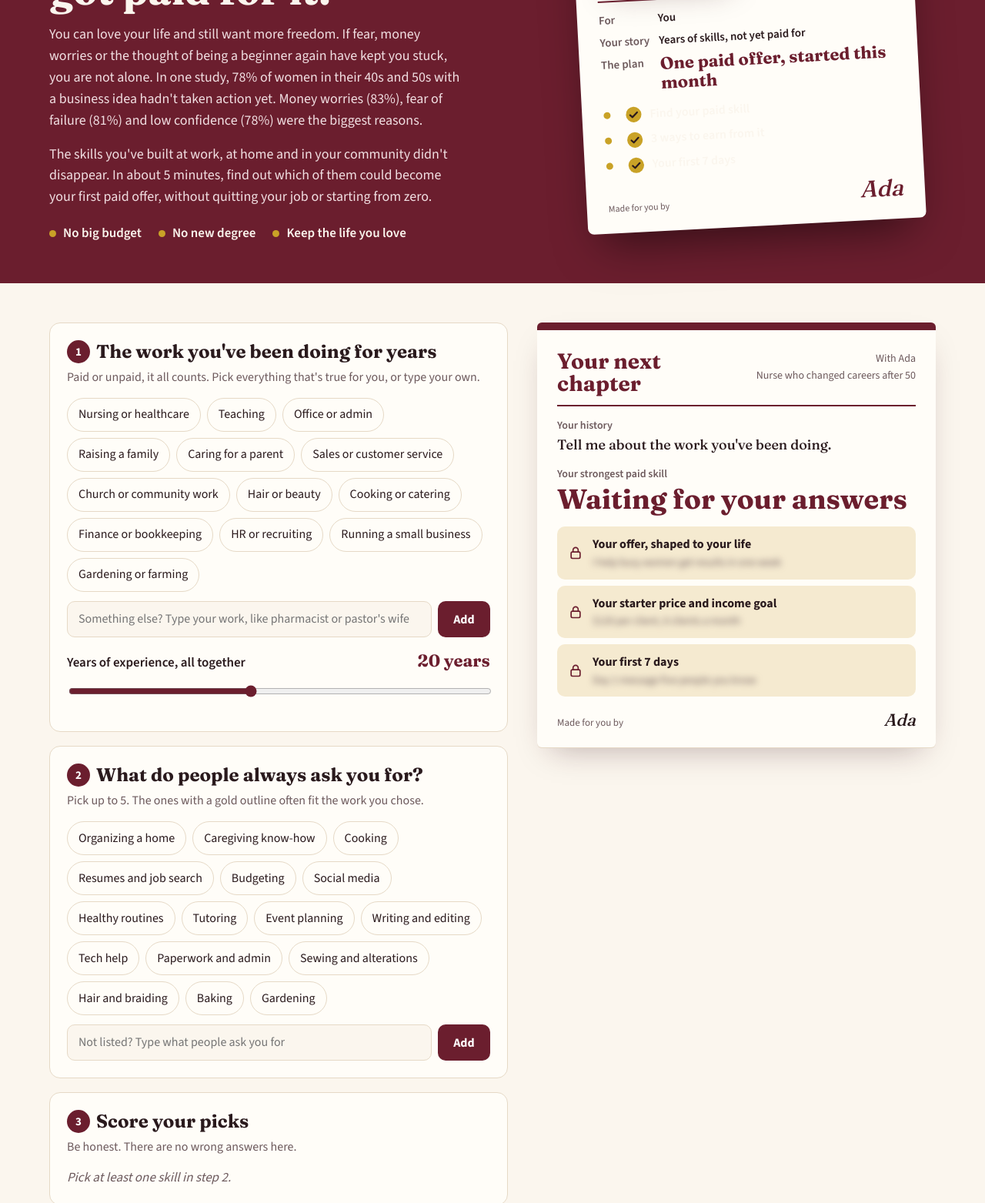
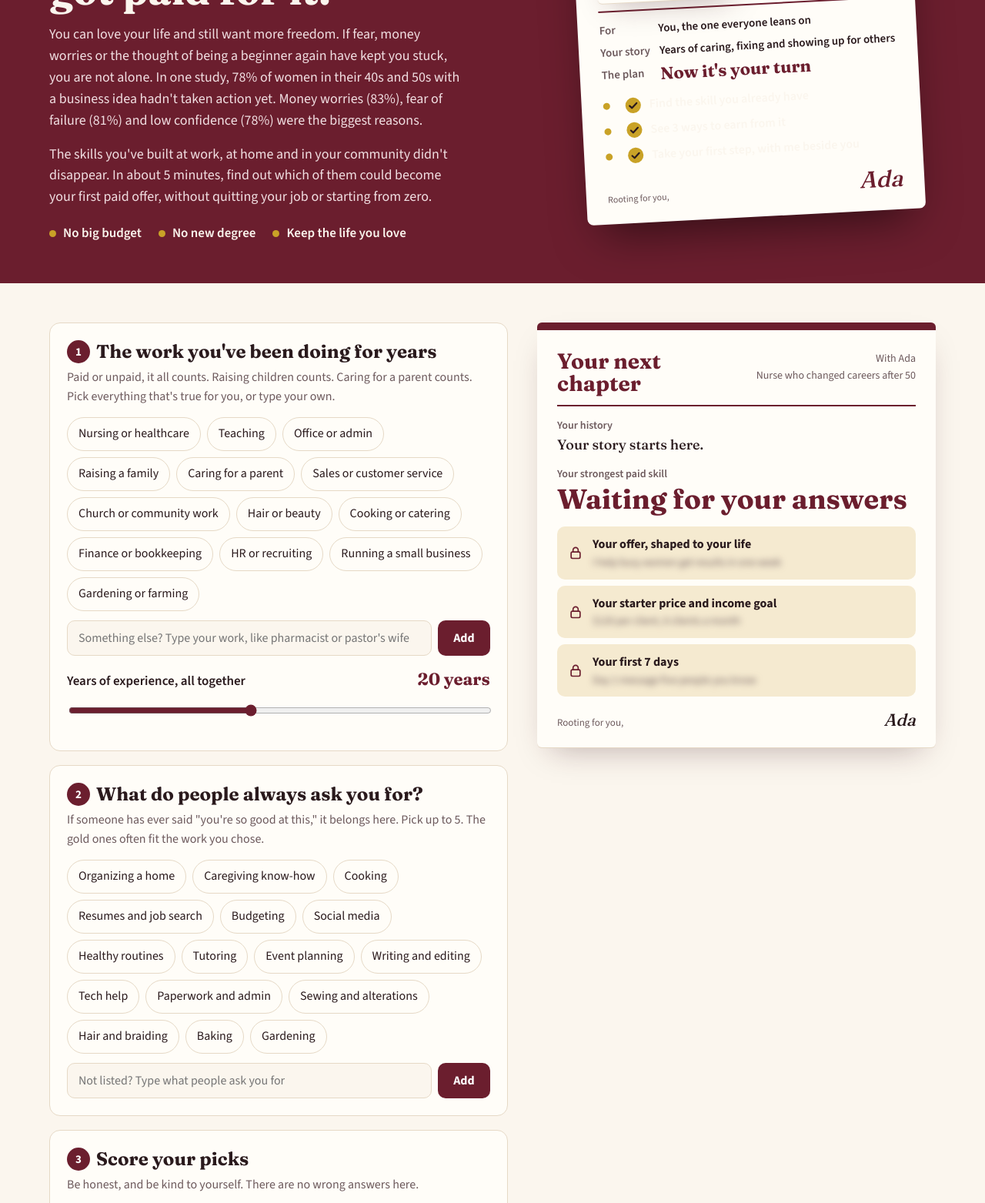
Before and after one commit to linctrader-glitch/skill-finder, a plain HTML site: page index.html in a window 1280 px wide. Shown: the part 296-1859 px from the top of the page at 77% size. Drawn offline with nearby package versions, Linux system fonts and the light colour scheme.

Commit message:
Warmer, more reassuring wording throughout
Co-Authored-By: Claude Opus 5.5 <noreply@anthropic.com>
Claude-Session: https://claude.ai/code/session_01NjBxkxW36PBatzzHnTUVmQ

```diff
--- a/index.html
+++ b/index.html
@@ -129,16 +129,16 @@ footer{font-size:14px;color:var(--soft)}
   <div class="note" aria-hidden="true"><div class="slip">
     <div class="h"><div class="rx">Your next chapter</div><small>Build With Ada</small></div>
     <dl>
-      <dt>For</dt><dd>You</dd>
-      <dt>Your story</dt><dd>Years of skills, not yet paid for</dd>
-      <dt>The plan</dt><dd class="big">One paid offer, started this month</dd>
+      <dt>For</dt><dd>You, the one everyone leans on</dd>
+      <dt>Your story</dt><dd>Years of caring, fixing and showing up for others</dd>
+      <dt>The plan</dt><dd class="big">Now it's your turn</dd>
     </dl>
     <ul>
-      <li><svg viewBox="0 0 24 24" aria-hidden="true"><circle cx="12" cy="12" r="11" fill="#c9a227"/><path d="M7 12.5l3.2 3.2L17 9" fill="none" stroke="#2a1a1d" stroke-width="2.4" stroke-linecap="round" stroke-linejoin="round"/></svg>Find your paid skill</li>
-      <li><svg viewBox="0 0 24 24" aria-hidden="true"><circle cx="12" cy="12" r="11" fill="#c9a227"/><path d="M7 12.5l3.2 3.2L17 9" fill="none" stroke="#2a1a1d" stroke-width="2.4" stroke-linecap="round" stroke-linejoin="round"/></svg>3 ways to earn from it</li>
-      <li><svg viewBox="0 0 24 24" aria-hidden="true"><circle cx="12" cy="12" r="11" fill="#c9a227"/><path d="M7 12.5l3.2 3.2L17 9" fill="none" stroke="#2a1a1d" stroke-width="2.4" stroke-linecap="round" stroke-linejoin="round"/></svg>Your first 7 days</li>
+      <li><svg viewBox="0 0 24 24" aria-hidden="true"><circle cx="12" cy="12" r="11" fill="#c9a227"/><path d="M7 12.5l3.2 3.2L17 9" fill="none" stroke="#2a1a1d" stroke-width="2.4" stroke-linecap="round" stroke-linejoin="round"/></svg>Find the skill you already have</li>
+      <li><svg viewBox="0 0 24 24" aria-hidden="true"><circle cx="12" cy="12" r="11" fill="#c9a227"/><path d="M7 12.5l3.2 3.2L17 9" fill="none" stroke="#2a1a1d" stroke-width="2.4" stroke-linecap="round" stroke-linejoin="round"/></svg>See 3 ways to earn from it</li>
+      <li><svg viewBox="0 0 24 24" aria-hidden="true"><circle cx="12" cy="12" r="11" fill="#c9a227"/><path d="M7 12.5l3.2 3.2L17 9" fill="none" stroke="#2a1a1d" stroke-width="2.4" stroke-linecap="round" stroke-linejoin="round"/></svg>Take your first step, with me beside you</li>
     </ul>
-    <div class="sg"><span>Made for you by</span><i>Ada</i></div>
+    <div class="sg"><span>Rooting for you,</span><i>Ada</i></div>
   </div></div>
 </div></header>
 
@@ -146,7 +146,7 @@ footer{font-size:14px;color:var(--soft)}
   <div>
     <section class="step" id="s1">
       <h2><span class="num">1</span>The work you've been doing for years</h2>
-      <p class="hint">Paid or unpaid, it all counts. Pick everything that's true for you, or type your own.</p>
+      <p class="hint">Paid or unpaid, it all counts. Raising children counts. Caring for a parent counts. Pick everything that's true for you, or type your own.</p>
       <div class="chips" id="roles"></div>
       <form class="add" id="roleForm"><input id="roleIn" aria-label="Your work" maxlength="40" placeholder="Something else? Type your work, like pharmacist or pastor's wife"><button type="submit">Add</button></form>
       <div class="rowv"><label for="yrs">Years of experience, all together</label><b id="yrsv"></b></div>
@@ -155,29 +155,29 @@ footer{font-size:14px;color:var(--soft)}
 
     <section class="step" id="s2">
       <h2><span class="num">2</span>What do people always ask you for?</h2>
-      <p class="hint">Pick up to 5. The ones with a gold outline often fit the work you chose.</p>
+      <p class="hint">If someone has ever said "you're so good at this," it belongs here. Pick up to 5. The gold ones often fit the work you chose.</p>
       <div class="chips" id="chips"></div>
       <form class="add" id="skillForm"><input id="skillIn" aria-label="Your skill" maxlength="40" placeholder="Not listed? Type what people ask you for"><button type="submit">Add</button></form>
     </section>
 
     <section class="step" id="s3">
       <h2><span class="num">3</span>Score your picks</h2>
-      <p class="hint">Be honest. There are no wrong answers here.</p>
+      <p class="hint">Be honest, and be kind to yourself. There are no wrong answers here.</p>
       <div id="rates"><p class="empty">Pick at least one skill in step 2.</p></div>
     </section>
 
     <section class="step" id="s4">
       <h2><span class="num">4</span>Which 2 or 3 do you love most?</h2>
-      <p class="hint">Money follows what you'll keep showing up for. Tap the ones that light you up.</p>
+      <p class="hint">You'll keep showing up for what you love, and that's what turns into income. Tap the 2 or 3 that make you smile.</p>
       <div class="love" id="love"><p class="empty">Score your picks first.</p></div>
     </section>
 
     <section class="ways" id="ways" aria-live="polite">
       <p class="kicker">Your quick win</p>
       <h2 id="wtitle">3 ways to get paid for your skill</h2>
-      <p class="hint" style="color:var(--soft);margin:0">Read them out loud. Which one feels like you?</p>
+      <p class="hint" style="color:var(--soft);margin:0">These are already inside you. Read them out loud. Which one feels like you?</p>
       <ol id="wlist"></ol>
-      <p class="bring">Picking one is the easy part. Turning it into your first paying client is where I come in. Let's bring it to life together.</p>
+      <p class="bring">You don't have to have it all figured out. Picking one is the easy part. Turning it into your first paying client is where I come in, and you won't do it alone.</p>
       <a class="btn gold" id="book3" href="#">Book a call to bring it to life</a>
     </section>
   </div>
@@ -186,7 +186,7 @@ footer{font-size:14px;color:var(--soft)}
     <div class="rx" id="rx" aria-live="polite">
       <div class="top"><div class="sym">Your next chapter</div><div class="who">With Ada<br>Nurse who changed careers after 50</div></div>
       <div class="lbl">Your history</div>
-      <p class="hist" id="rhist">Tell me about the work you've been doing.</p>
+      <p class="hist" id="rhist">Your story starts here.</p>
       <div class="lbl">Your strongest paid skill</div>
       <div class="skill" id="rskill">Waiting for your answers</div>
       <p class="also" id="ralso"></p>
@@ -196,10 +196,10 @@ footer{font-size:14px;color:var(--soft)}
         <div class="lock"><svg viewBox="0 0 24 24"><rect x="5" y="11" width="14" height="10" rx="2"/><path d="M8 11V8a4 4 0 0 1 8 0v3"/></svg><div><b>Your first 7 days</b><span>Day 1 message five people you know</span></div></div>
       </div>
       <div class="cta">
-        <p>Your 3 ways to get paid are ready under step 4. Pick one, and let's bring it to life together on a 1:1 call.</p>
+        <p>Look at what you already have. Your 3 ways to get paid are ready under step 4. Let's bring one to life together on a 1:1 call.</p>
         <a class="btn gold wide" id="book" href="#">Book a call to bring it to life</a>
       </div>
-      <div class="sig"><span>Made for you by</span><i>Ada</i></div>
+      <div class="sig"><span>Rooting for you,</span><i>Ada</i></div>
     </div>
   </aside>
 </div></main>
@@ -207,7 +207,7 @@ footer{font-size:14px;color:var(--soft)}
 <section class="band unlock" id="unlock"><div class="wrap">
   <div>
     <h2>You have your ideas. Let's bring one to life.</h2>
-    <p>Knowing your skill and your options is a real win. Turning one of them into money is where most women get stuck, alone and second-guessing. You don't have to figure it out by yourself.</p>
+    <p>Knowing your skill and your options is a real win. Turning one of them into money is where most women get stuck, alone and second-guessing. You don't have to figure it out by yourself. Whatever you choose, you're not starting from zero, and you won't be doing it alone.</p>
     <p class="story">I was a nurse for years. I changed careers after 50, and now I help women over 40 reinvent themselves. I know what it feels like to wonder if it's too late. It isn't.</p>
     <a class="btn gold" id="book2" href="#">Book a call to bring it to life</a>
   </div>
@@ -298,13 +298,13 @@ function draw(){
 function rx(){
   const y=+$("yrs").value;$("yrsv").textContent=y+" years";
   $("rhist").textContent=roles.length
-    ?`${y} years of ${list(roles.map(r=>R.find(x=>x.id===r).l.toLowerCase()))}. That experience is worth something.`
-    :"Tell me about the work you've been doing.";
+    ?`${y} years of ${list(roles.map(r=>R.find(x=>x.id===r).l.toLowerCase()))}. That experience didn't disappear. It's your foundation.`
+    :"Your story starts here.";
   const top=[...loved].sort((a,b)=>total(b)-total(a)||((sc[b]||{}).quick||0)-((sc[a]||{}).quick||0));
   const done=top.length>=2;
   const r=$("rx");r.classList.add("flash");setTimeout(()=>r.classList.remove("flash"),180);
   if(top.length){$("rskill").textContent=lab(top[0]);
-    $("ralso").textContent=top.length>1?"Also strong: "+list(top.slice(1).map(lab).map(s=>s.toLowerCase()))+".":"Pick one or two more you love in step 4.";}
+    $("ralso").textContent=top.length>1?"Also strong: "+list(top.slice(1).map(lab).map(s=>s.toLowerCase()))+".":"Choose one or two more you love in step 4.";}
   else if(picked.length){$("rskill").textContent="Almost there";$("ralso").textContent="Score your picks, then choose the ones you love.";}
   else{$("rskill").textContent="Waiting for your answers";$("ralso").textContent="";}
   r.classList.toggle("done",done);
```
